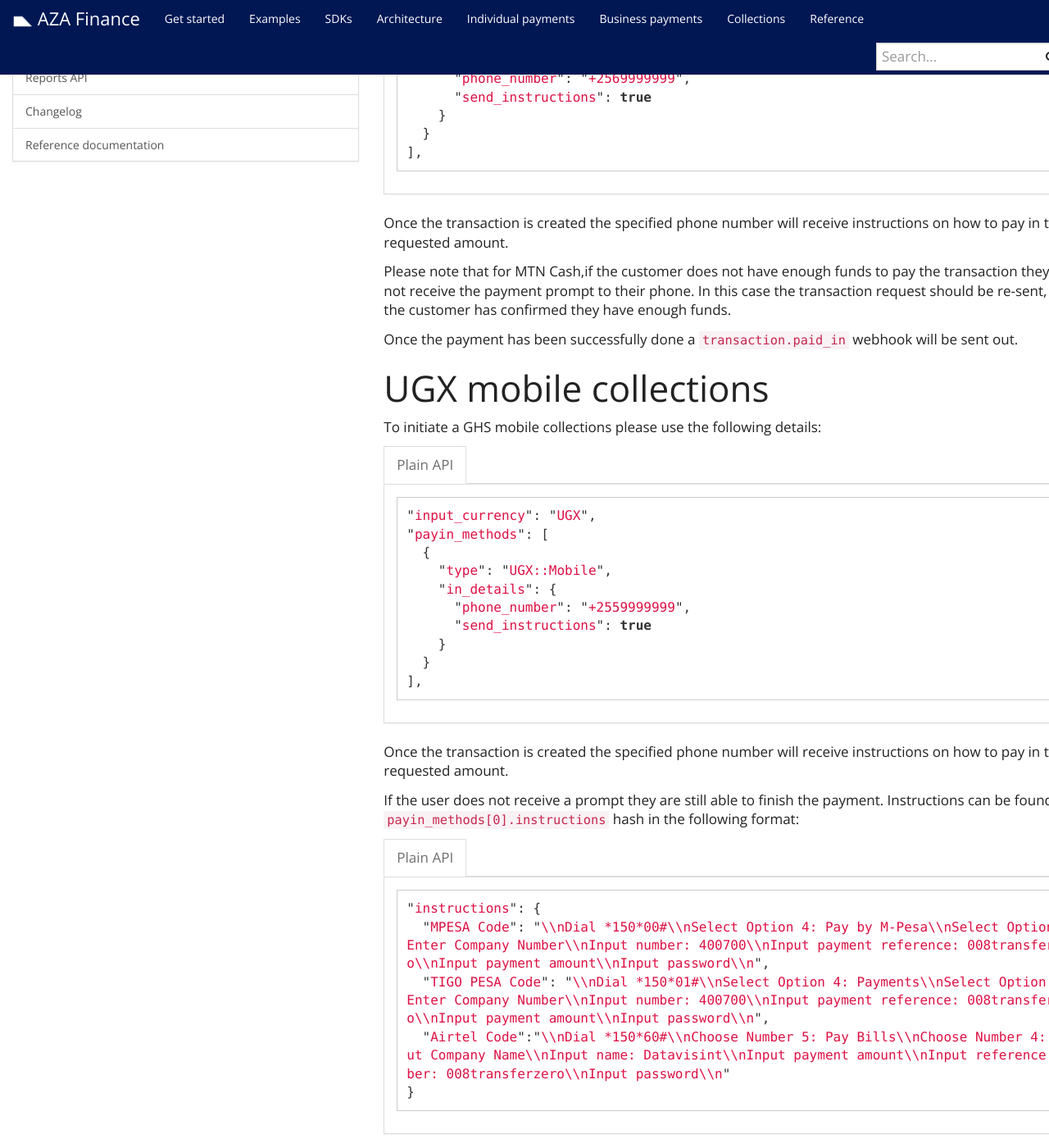
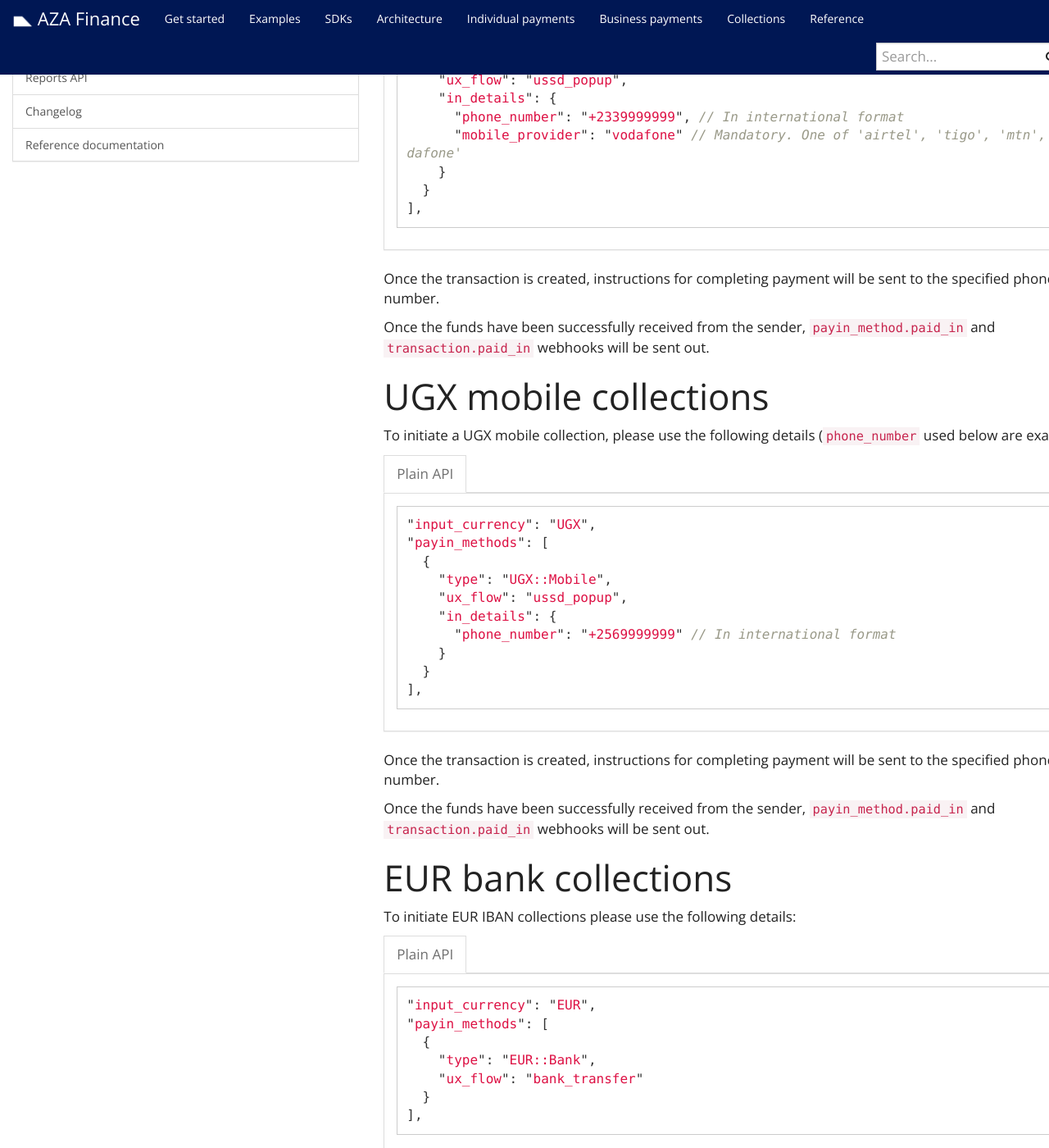
Before and after one commit to transferzero/api-documentation, a Jekyll site: the page built from _docs/collection-details.md, in a window 1280 px wide and 1400 px high, scrolled down 500 px. Shown: the whole window at 82% size. Built offline with Jekyll 4.4.1, drawn with Linux system fonts in a browser that asks for light colours; nearby versions of some CDN libraries; comment, search, counter and statistics services are not loaded; some of the changed text lies outside the part shown.

Commit message:
Update collection details specification (#95)
* Update collection details specification

Updates the collections details in-line with forthcoming changes to our
API.

* Update docs based on feedback

- Remove support for mobile_provider from UGX::Mobile
- Update mobile_provider from an optional to mandatory field for
  GHS::Mobile
- Highlight Faster Payments for GBP::Bank
- Standardise tag naming for collections

* Update _docs/collection-details.md

* Update _docs/collection-details.md

Co-authored-by: Zsolt Sz. Sztupák <zsolt@bitpesa.co>

````diff
--- a/_docs/collection-details.md
+++ b/_docs/collection-details.md
@@ -6,11 +6,11 @@
 * Table of contents
 {:toc}
 
-This document lists the required details that needs to be sent for each of our collection corridor
+This document lists the required details that need to be sent for each of our collection corridors.
 
 # GHS mobile collections
 
-To initiate a GHS mobile collections please use the following details:
+To initiate a GHS mobile collection, please use the following details (phone_number and mobile_provider used below are examples):
 
 {% capture data-raw %}
 ```javascript
@@ -18,26 +18,25 @@
 "payin_methods": [
   {
     "type": "GHS::Mobile",
+    "ux_flow": "ussd_popup",
     "in_details": {
-      "phone_number": "+2569999999",
-      "send_instructions": true
+      "phone_number": "+2339999999", // In international format
+      "mobile_provider": "vodafone" // Mandatory. One of 'airtel', 'tigo', 'mtn', 'vodafone'
     }
   }
 ],
 ```
 {% endcapture %}
 
-{% include language-tabbar.html prefix="collection-ghs" raw=data-raw %}
+{% include language-tabbar.html prefix="collection-ghs-mobile" raw=data-raw %}
 
-Once the transaction is created the specified phone number will receive instructions on how to pay in the requested amount.
+Once the transaction is created, instructions for completing payment will be sent to the specified phone number.
 
-Please note that for MTN Cash,if the customer does not have enough funds to pay the transaction they might not receive the payment prompt to their phone. In this case the transaction request should be re-sent, once the customer has confirmed they have enough funds.
-
-Once the payment has been successfully done a `transaction.paid_in` webhook will be sent out.
+Once the funds have been successfully received from the sender, `payin_method.paid_in` and `transaction.paid_in` webhooks will be sent out.
 
 # UGX mobile collections
 
-To initiate a GHS mobile collections please use the following details:
+To initiate a UGX mobile collection, please use the following details (`phone_number` used below are examples):
 
 {% capture data-raw %}
 ```javascript
@@ -45,36 +44,22 @@
 "payin_methods": [
   {
     "type": "UGX::Mobile",
+    "ux_flow": "ussd_popup",
     "in_details": {
-      "phone_number": "+2559999999",
-      "send_instructions": true
+      "phone_number": "+2569999999" // In international format
     }
   }
 ],
 ```
 {% endcapture %}
 
-{% include language-tabbar.html prefix="collection-beyonic" raw=data-raw %}
+{% include language-tabbar.html prefix="collection-ugx-mobile" raw=data-raw %}
 
-Once the transaction is created the specified phone number will receive instructions on how to pay in the requested amount.
+Once the transaction is created, instructions for completing payment will be sent to the specified phone number.
 
-If the user does not receive a prompt they are still able to finish the payment. Instructions can be found in the `payin_methods[0].instructions` hash in the following format:
+Once the funds have been successfully received from the sender, `payin_method.paid_in` and `transaction.paid_in` webhooks will be sent out.
 
-{% capture data-raw %}
-```javascript
-"instructions": {
-  "MPESA Code": "\\nDial *150*00#\\nSelect Option 4: Pay by M-Pesa\\nSelect Option 4: Enter Company Number\\nInput number: 400700\\nInput payment reference: 008transferzero\\nInput payment amount\\nInput password\\n",
-  "TIGO PESA Code": "\\nDial *150*01#\\nSelect Option 4: Payments\\nSelect Option 3: Enter Company Number\\nInput number: 400700\\nInput payment reference: 008transferzero\\nInput payment amount\\nInput password\\n",
-  "Airtel Code":"\\nDial *150*60#\\nChoose Number 5: Pay Bills\\nChoose Number 4: Input Company Name\\nInput name: Datavisint\\nInput payment amount\\nInput reference number: 008transferzero\\nInput password\\n"
-}
-```
-{% endcapture %}
-
-{% include language-tabbar.html prefix="collection-beyonic-out" raw=data-raw %}
-
-Once the payment has been successfully done a `transaction.paid_in` webhook will be sent out.
-
-# EUR IBAN collections
+# EUR bank collections
 
 To initiate EUR IBAN collections please use the following details:
 
@@ -83,15 +68,16 @@
 "input_currency": "EUR",
 "payin_methods": [
   {
-    "type": "EUR::Bank"
+    "type": "EUR::Bank",
+    "ux_flow": "bank_transfer"
   }
 ],
 ```
 {% endcapture %}
 
-{% include language-tabbar.html prefix="collection-iban" raw=data-raw %}
+{% include language-tabbar.html prefix="collection-eur-bank" raw=data-raw %}
 
-The user will then need to follow the instructions as shown in the response's `out_details` hash:
+Payment should be made by the sender using the bank details returned in the response's `out_details` hash:
 
 {% capture data-raw %}
 ```javascript
@@ -107,35 +93,36 @@
 ```
 {% endcapture %}
 
-{% include language-tabbar.html prefix="collection-iban-out" raw=data-raw %}
+{% include language-tabbar.html prefix="collection-eur-bank-out" raw=data-raw %}
 
-The user will then need to send the appropriate funds to the IBAN shown above, with the reference number used as "payment details" (the reference will be different for each collection request, the one above is just an example).
+Funds should be sent to the IBAN shown above, with the reference number used as "payment details" (the reference will be different for each collection request, the one above is just an example).
 
 Settlement times are dependent on what payment network the sender's bank supports:
-* If they support the Instant Payment network funds arrive within 2 hours (but usually within 5 minutes)
+* If they support the Instant Payment network, then funds arrive within 2 hours (but usually within 5 minutes)
 * If they support the SEPA network, then funds arrive within 1-2 business days
 * If they only support the Swift network, then funds arrive within 2-5 business days
 
-Once the payment has been received a `transaction.paid_in` webhook will be sent out.
+Once the funds have been successfully received from the sender, `payin_method.paid_in` and `transaction.paid_in` webhooks will be sent out.
 
-# GBP Faster Payments bank collections
+# GBP bank collections (including Faster Payments)
 
 To initiate GBP Faster Payments collections please use the following details:
 
 {% capture data-raw %}
 ```javascript
-"input_currency": "GBP", // or EUR
+"input_currency": "GBP",
 "payin_methods": [
   {
-    "type": "GBP::Bank" // or EUR::Bank
+    "type": "GBP::Bank",
+    "ux_flow": "bank_transfer"
   }
 ],
 ```
 {% endcapture %}
 
-{% include language-tabbar.html prefix="collection-fp" raw=data-raw %}
+{% include language-tabbar.html prefix="collection-gbp-bank" raw=data-raw %}
 
-The user will then need to follow the instructions as shown in the response's `out_details` hash:
+Payment should be made by the sender using the bank details returned in the response's `out_details` hash:
 
 {% capture data-raw %}
 ```javascript
@@ -153,6 +140,10 @@
 ```
 {% endcapture %}
 
-{% include language-tabbar.html prefix="collection-fp-out" raw=data-raw %}
+{% include language-tabbar.html prefix="collection-gbp-bank-out" raw=data-raw %}
 
-The user will then need to send the appropriate funds to the account details shown above, with the reference number used as "payment details" (the reference will be different for each collection request, the one above is just an example). If the payment was sent as a Faster Payments transfer then the collection should arrive within 2 hours (but usually instantly) If Faster Payments transfer is not used, or the funds are sent from outside the UK then however this will be a Swift payment, which can take up to 5 business days to arrive. Once the payment has been received a `transaction.paid_in` webhook will be sent out.
+Funds should be sent to the Account Number and Sort Code shown above for domestic UK transfers (or to the IBAN value for international transfers), with the reference number used as "payment details" (the reference will be different for each collection request, the one above is just an example).
+
+If the payment was sent as a Faster Payments transfer then the collection should arrive within 2 hours (but usually instantly). If Faster Payments transfer is not used, or the funds are sent from outside the UK, this will be a Swift payment which can take up to 5 business days to arrive.
+
+Once the funds have been successfully received from the sender, `payin_method.paid_in` and `transaction.paid_in` webhooks will be sent out.
````
